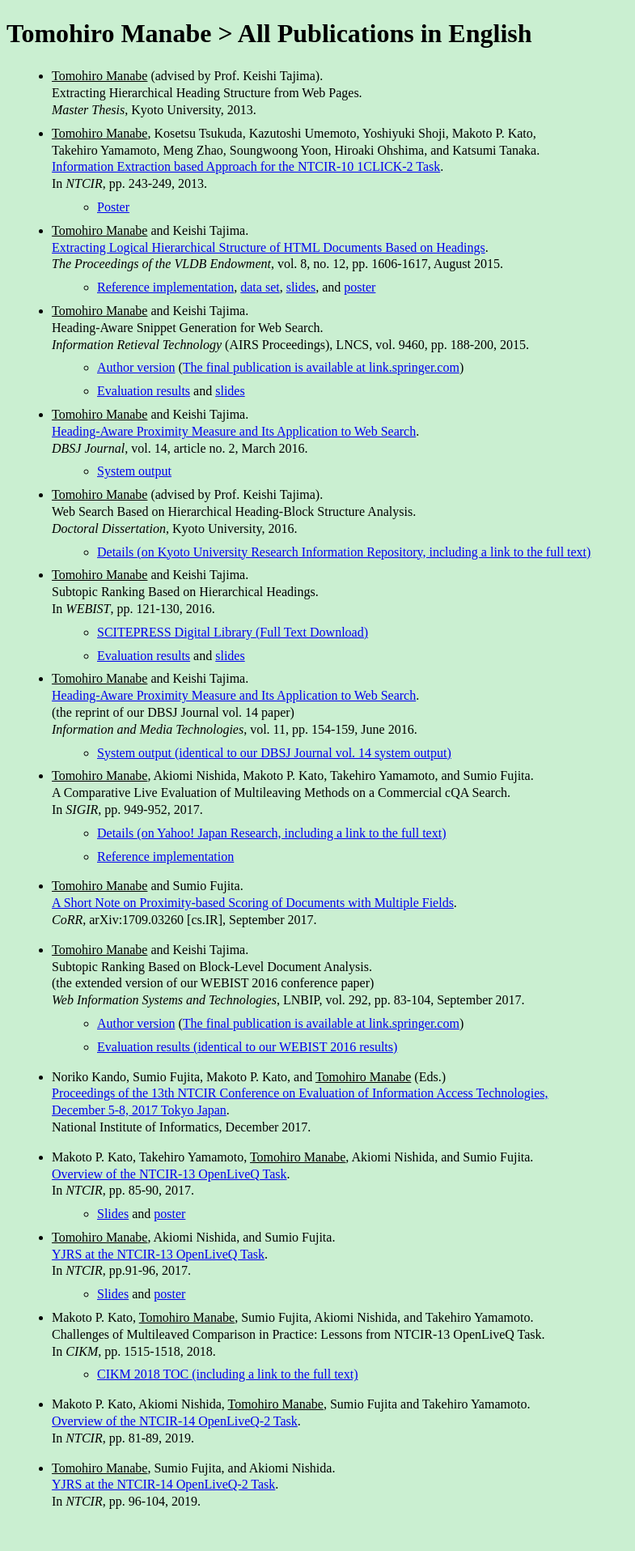
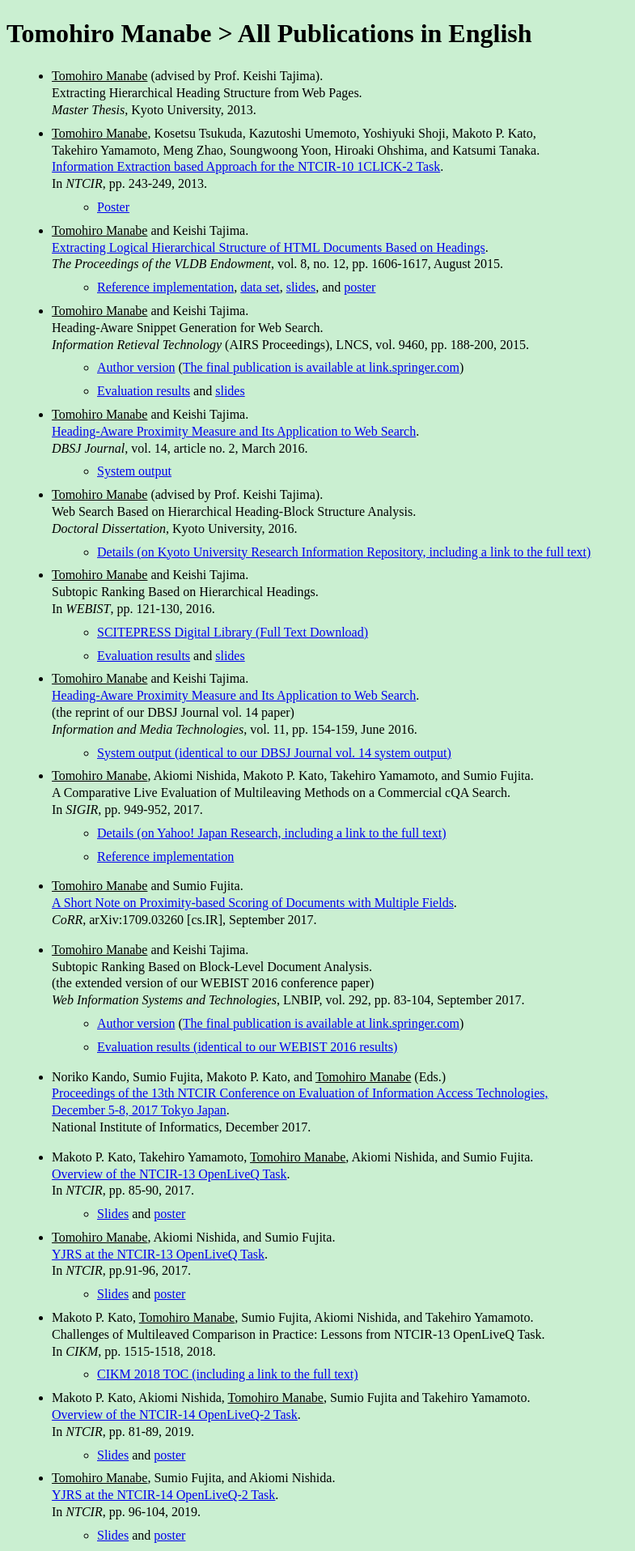
Before and after one commit to tmanabe/tmanabe.github.io, a Jekyll site: the page built from papers.md, in a window 1280 px wide. Shown: the whole page at 81% size, without its empty margins (0-785 px from the left). Built offline with Jekyll 4.4.1, drawn with Linux system fonts in a browser that asks for light colours; before the commit the page ends 1873 px from its top, so only the background shows below that.

Commit message:
26th commit

```diff
--- a/_data/papers.yml
+++ b/_data/papers.yml
@@ -72,7 +72,9 @@ ntcir190: >
     Makoto P. Kato, Akiomi Nishida, <u>Tomohiro Manabe</u>, Sumio Fujita and Takehiro Yamamoto.<br />
     [Overview of the NTCIR-14 OpenLiveQ-2 Task](http://research.nii.ac.jp/ntcir/workshop/OnlineProceedings14/pdf/ntcir/01-NTCIR14-OV-OPENLIVEQ-KatoM.pdf).<br />
     In _NTCIR_, pp. 81-89, 2019.
+         *   [Slides](http://research.nii.ac.jp/ntcir/workshop/OnlineProceedings14/pdf/ntcir/01-NTCIR14-OV-OPENLIVEQ-KatoM-slides.pdf) and [poster](http://research.nii.ac.jp/ntcir/workshop/OnlineProceedings14/pdf/ntcir/01-NTCIR14-OV-OPENLIVEQ-KatoM-poster.pdf)
 ntcir191: >
     <u>Tomohiro Manabe</u>, Sumio Fujita, and Akiomi Nishida.<br />
     [YJRS at the NTCIR-14 OpenLiveQ-2 Task](http://research.nii.ac.jp/ntcir/workshop/OnlineProceedings14/pdf/ntcir/03-NTCIR14-OPENLIVEQ-ManabeT.pdf).<br />
     In _NTCIR_, pp. 96-104, 2019.
+         *   [Slides](http://research.nii.ac.jp/ntcir/workshop/OnlineProceedings14/pdf/ntcir/03-NTCIR14-OPENLIVEQ-ManabeT-slides.pdf) and [poster](http://research.nii.ac.jp/ntcir/workshop/OnlineProceedings14/pdf/ntcir/03-NTCIR14-OPENLIVEQ-ManabeT-poster.pdf)
```
